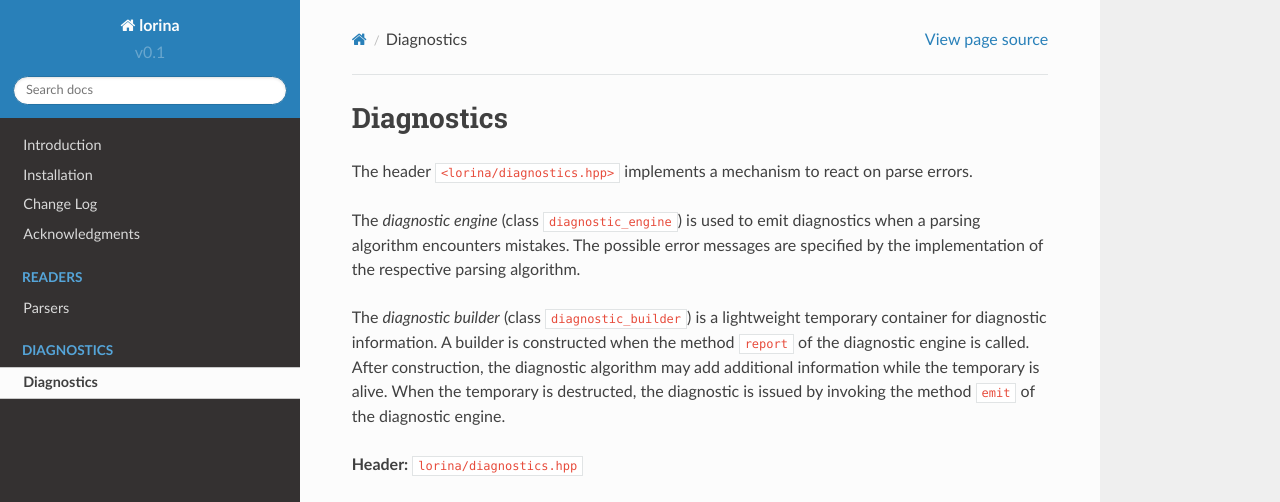
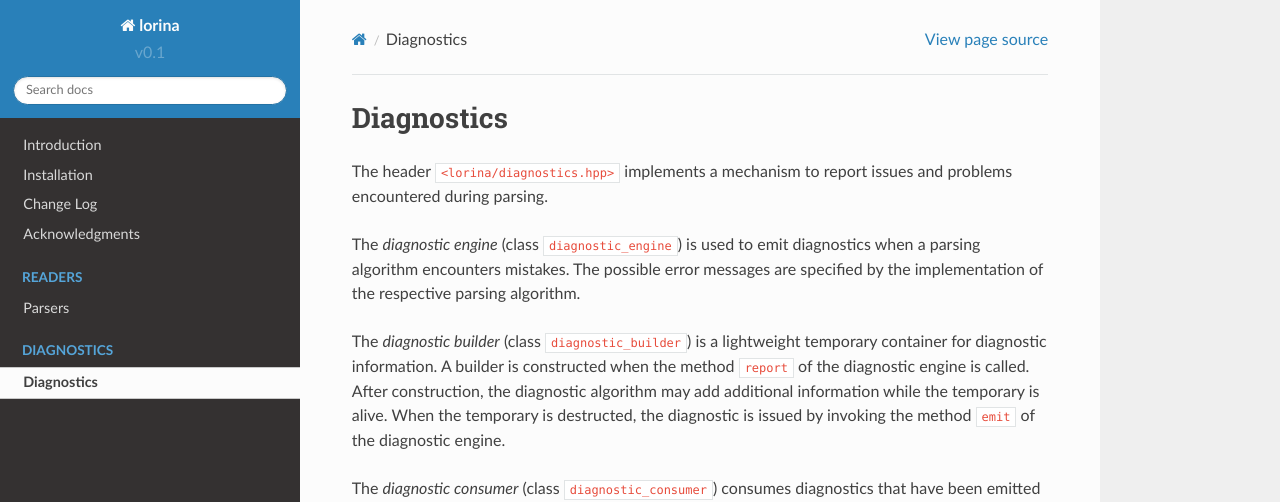
Before and after one commit to hriener/lorina, a Sphinx documentation site: the page built from docs/diagnostics.rst, in a window 1280 px wide and 1311 px high. Shown: the top 502 px of the window. Built offline with Sphinx 7.4.7 and the Read the Docs theme 2.0.0, drawn with Linux system fonts in a browser that asks for light colours; pages that are not in the unit, such as notebooks, are missing from menus; some of the changed text lies outside the part shown; grey boxes are pictures that could not be loaded.

Commit message:
update documentation and changelog.

```diff
--- a/docs/changelog.rst
+++ b/docs/changelog.rst
@@ -5,12 +5,13 @@
 -----------------------
 
 * DIMACS reader: ``on_format``, ``on_number_of_variables``, ``onnumber_of_clauses``, ``on_clause``, ``on_end`` (contributed by Bruno Schmitt) `#39 <https://github.com/hriener/lorina/pull/39>`_
-* Bristol reader: ``on_header``, ``on_gate`` #32 <https://github.com/hriener/lorina/pull/32>`_
+* Bristol reader: ``on_header``, ``on_gate`` `#32 <https://github.com/hriener/lorina/pull/32>`_
 * BLIF reader: ``on_latch`` (contributed by Max Austin) `#28 <https://github.com/hriener/lorina/pull/28>`_
 * Writer visitor: ``verilog_writer``
 * Verilog reader: ``on_module_instantiation``, ``on_parameter``, ``on_inputs``, ``on_outputs``, ``on_wires``, ``on_nand``, ``on_nor``, ``on_xnor``
 * Bench reader: ``on_dff_input``, ``on_dff``
 * GENLIB reader: ``on_gate`` (based on code contributed by Shubham Rai) `#41 <https://github.com/hriener/lorina/pull/41>`_
+* Diagnostic infrastructure: ``diagnostic_consumer``, ``text_diagnostics`` `#56 <https://github.com/hriener/lorina/pull/56>`_
 
 v0.2 (October 18, 2018)
 -----------------------
--- a/docs/diagnostics.rst
+++ b/docs/diagnostics.rst
@@ -1,16 +1,19 @@
 Diagnostics
 ===========
 
-The header ``<lorina/diagnostics.hpp>`` implements a mechanism to react on parse errors.
+The header ``<lorina/diagnostics.hpp>`` implements a mechanism to report issues and problems encountered during parsing.
 
 The `diagnostic engine` (class ``diagnostic_engine``) is used to emit diagnostics when a parsing algorithm encounters mistakes.  The possible error messages are specified by the implementation of the respective parsing algorithm.
 
 The `diagnostic builder` (class ``diagnostic_builder``) is a lightweight temporary container for diagnostic information.  A builder is constructed when the method ``report`` of the diagnostic engine is called.  After construction, the diagnostic algorithm may add additional information while the temporary is alive.  When the temporary is destructed, the diagnostic is issued by invoking the method ``emit`` of the diagnostic engine.
 
+The `diagnostic consumer` (class ``diagnostic_consumer``) consumes diagnostics that have been emitted by the diagnostic engine.  The consumer implements a (virtual) method ``handle_diagnostic`` that defines how a diagnostic is processed.  The default consumer ``text_diagnostics`` (derived from ``diagnostic_consumer``) writes the emitted diagnostics to stdout and stderrs, respectively.
+
 **Header:** ``lorina/diagnostics.hpp``
 
 .. toctree::
 
+.. doxygenclass:: lorina::diagnostic_engine
 .. doxygenclass:: lorina::diagnostic_builder
-.. doxygenclass:: lorina::diagnostic_engine
-.. doxygenclass:: lorina::silent_diagnostic_engine
+.. doxygenclass:: lorina::diagnostic_consumer
+.. doxygenclass:: lorina::text_diagnostics
```
Also changed, not shown: other parts of docs/changelog.rst (+1 -1 lines), README.md (+4 -3 lines), 1 other file.
